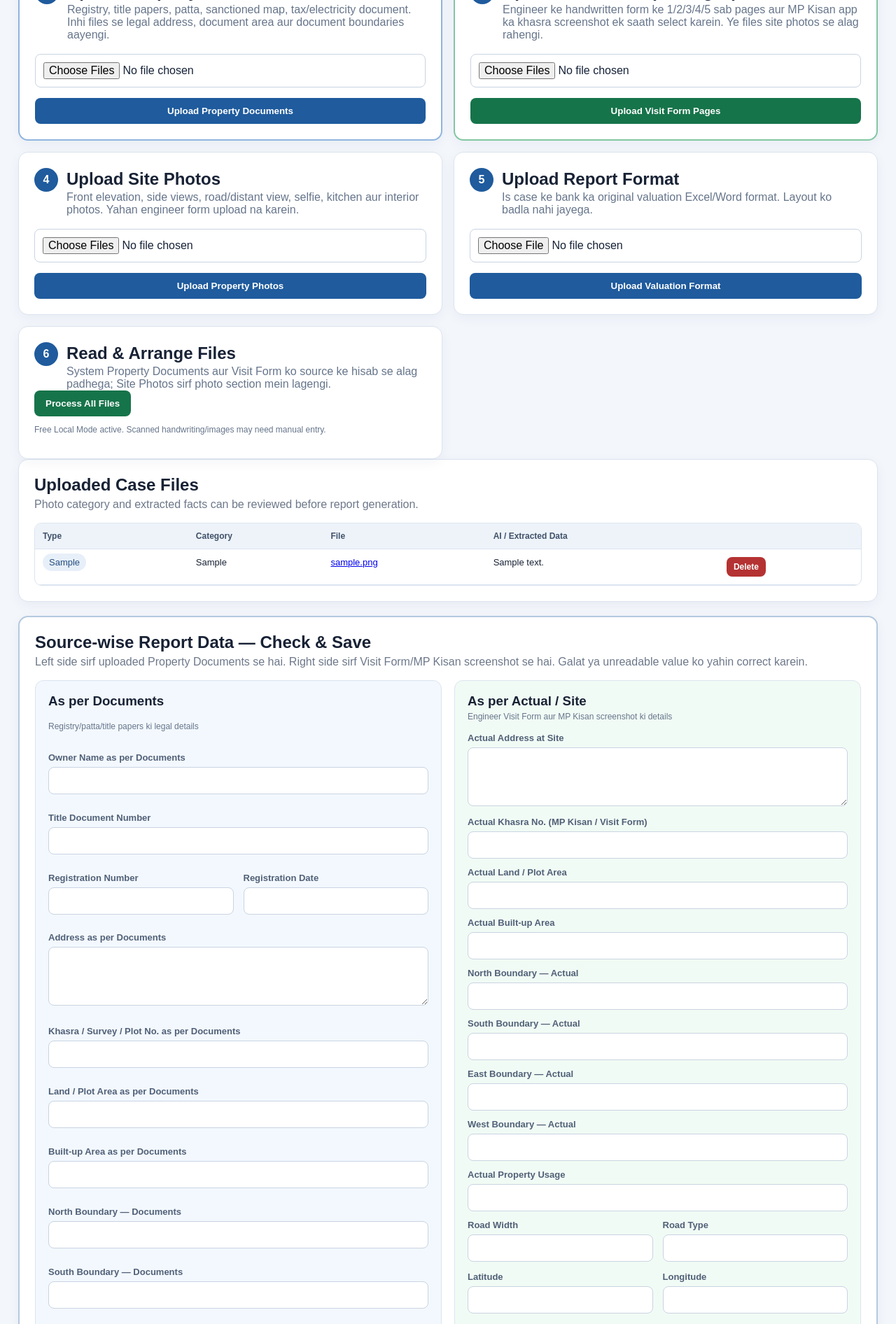
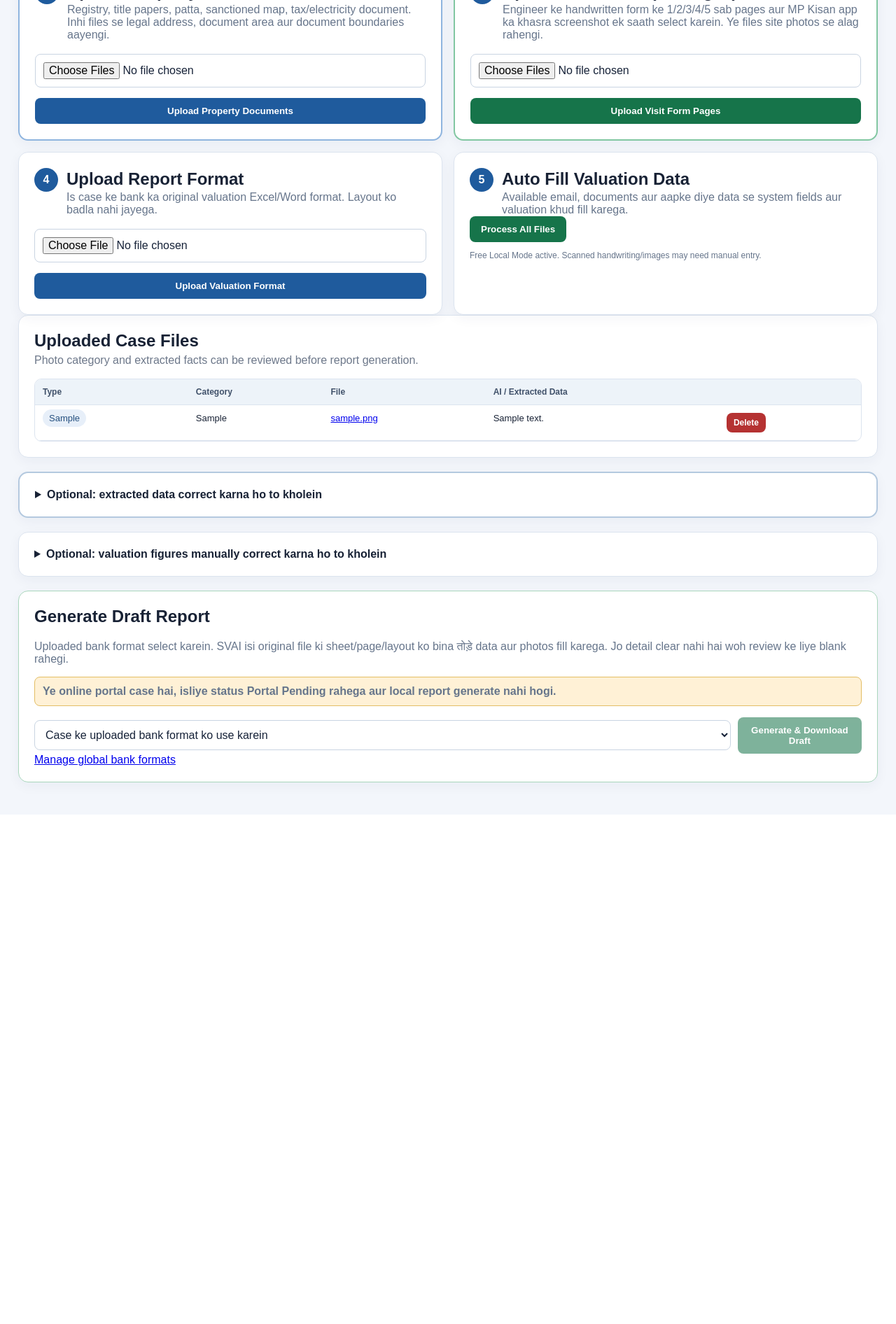
Before and after one commit to Sakshamsvai/SVAI-Production, a Flask app: page /cases/1 in a window 1280 px wide. Shown: the part 746-2638 px from the top of the page at 70% size. After the commit the page ends 1881 px from the top, so only its background shows below. Run offline with Flask 3, Linux system fonts and the light colour scheme; the visitor is signed in with stand-in values (Sample User, id 1); tables that the repository leaves empty hold one stand-in row (values such as "Sample post"); some libraries are stand-ins or nearby versions.

Commit message:
Improve MIS source and automatic case data

```diff
--- a/ai_service_openai.py
+++ b/ai_service_openai.py
@@ -680,6 +680,8 @@ def regex_email_extract(subject, body, sender):
         r"[A-Z]{2,}[A-Z0-9/\-]*\d[A-Z0-9/\-]*)\b",
     ], text, _clean_application_number)
     customer_name = _first_match([
+        r"(?im)^\s*applicant\s+name\s*[:=\-]\s*"
+        r"(?:mr|mrs|ms|smt|shri)?\.?\s*([A-Za-z][A-Za-z .'-]{1,80})$",
         r"(?im)(?:customer|applicant|borrower)\s*(?:/s)?\s*(?:name(?:/s)?)?"
         r"\s*(?:[:=\-]\s*|\s+)(?:mr|mrs|ms|smt|shri)?\.?\s*"
         r"([A-Za-z][A-Za-z .'-]{1,80}?)(?=\s*(?:\n|\||;|$|"
--- a/server.py
+++ b/server.py
@@ -968,6 +968,36 @@ def email_case_status(details):
         details.get("case_type"),
     )
     return "New - Email" if all(required) else "Email Parsed - Review"
+
+
+def mailbox_source(case):
+    email = (case.source_email or "").strip().casefold()
+    if email.endswith("@gmail.com"):
+        return "Gmail"
+    if email.endswith("@yahoo.com") or email.endswith("@yahoo.in"):
+        return "Yahoo"
+    return "Manual / Import" if not email else email
+
+
+def concise_mis_address(value, limit=150):
+    text = re.sub(r"\s+", " ", str(value or "")).strip(" ,;-")
+    if not text:
+        return ""
+    colony = re.search(r"(?i)\bcolony\b", text)
+    locality = re.search(r"(?i)\b(?:village|vill\.?|gram)\b", text)
+    if colony and (not locality or colony.start() < locality.start()):
+        comma = text.rfind(",", 0, colony.start())
+        text = text[comma + 1:].strip() if comma >= 0 else text
+    elif locality:
+        text = text[locality.start():]
+    end = re.search(
+        r"(?i)\b(?:district|distt?\.?)[\s:.-]*[A-Za-z][A-Za-z .'-]{1,45}", text
+    )
+    if end:
+        text = text[:end.end()]
+    if len(text) > limit:
+        text = text[:limit].rsplit(" ", 1)[0].rstrip(" ,;-") + "…"
+    return text
 
 
 def apply_email_details(case, details, account, subject, received, unique_id):
@@ -1302,6 +1332,13 @@ def fetch_email_account(account: EmailAccount, start_date=None, end_date=None):
                 details, account, subject, received
             )
             if duplicate_case:
+                if existing_case and _message_already_recorded(existing_case, unique_id):
+                    apply_email_details(
+                        existing_case, details, account, subject, received, unique_id
+                    )
+                    db.session.commit()
+                    updated += 1
+                    continue
                 if apply_followup_to_existing_case(
                     duplicate_case, details, attachments, subject, received, unique_id,
                     action="Duplicate assignment merged into existing MIS case",
@@ -1646,7 +1683,12 @@ def template_security():
         stored = safe_json(case.extracted_json)
         profile = stored.get("case_profile") or stored.get("email") or stored
         return profile.get("distance_from_branch", profile.get("km", ""))
-    return {"csrf_token": session.get("_csrf_token", ""), "case_km": case_km}
+    return {
+        "csrf_token": session.get("_csrf_token", ""),
+        "case_km": case_km,
+        "mailbox_source": mailbox_source,
+        "concise_mis_address": concise_mis_address,
+    }
 
 
 @app.before_request
@@ -2060,7 +2102,6 @@ def dashboard():
     stats = {
         "cases": ValuationCase.query.filter_by(archived=False).count(),
         "documents": FileAsset.query.filter_by(asset_type="document").count(),
-        "photos": FileAsset.query.filter_by(asset_type="photo").count(),
         "reports": FileAsset.query.filter_by(asset_type="report").count(),
     }
     return render_template(
@@ -2623,7 +2664,7 @@ def process_case_ai(case_id):
             if paid_mode else
             f"Free local mode processed {processed} file(s)."
         )
-        + " Review extracted data and valuation before report generation.",
+        + " Available data se valuation fields auto-filled.",
         "success",
     )
     return redirect(url_for("case_detail", case_id=case_id))
--- a/templates/case_detail.html
+++ b/templates/case_detail.html
@@ -54,15 +54,7 @@
   </div>
 
   <div class="card workflow-step">
-    <div class="step-title"><span>4</span><div><h2>Upload Site Photos</h2><p>Front elevation, side views, road/distant view, selfie, kitchen aur interior photos. Yahan engineer form upload na karein.</p></div></div>
-    <form method="post" enctype="multipart/form-data" action="{{ url_for('upload_visit_files', case_id=case.id) }}" class="stack compact-stack">
-      <input type="file" name="files" accept=".zip,.jpg,.jpeg,.png,.webp" multiple required>
-      <button>Upload Property Photos</button>
-    </form>
-  </div>
-
-  <div class="card workflow-step">
-    <div class="step-title"><span>5</span><div><h2>Upload Report Format</h2><p>Is case ke bank ka original valuation Excel/Word format. Layout ko badla nahi jayega.</p></div></div>
+    <div class="step-title"><span>4</span><div><h2>Upload Report Format</h2><p>Is case ke bank ka original valuation Excel/Word format. Layout ko badla nahi jayega.</p></div></div>
     <form method="post" enctype="multipart/form-data" action="{{ url_for('upload_case_template', case_id=case.id) }}" class="stack compact-stack">
       <input type="hidden" name="bank_name" value="{{ case.bank_name or '' }}">
       <input type="file" name="template" accept=".xlsx,.xlsm,.docx" required>
@@ -71,7 +63,7 @@
   </div>
 
   <div class="card workflow-step ai-step">
-    <div class="step-title"><span>6</span><div><h2>Read & Arrange Files</h2><p>System Property Documents aur Visit Form ko source ke hisab se alag padhega; Site Photos sirf photo section mein lagengi.</p></div></div>
+    <div class="step-title"><span>5</span><div><h2>Auto Fill Valuation Data</h2><p>Available email, documents aur aapke diye data se system fields aur valuation khud fill karega.</p></div></div>
     <form method="post" action="{{ url_for('process_case_ai', case_id=case.id) }}">
       <button class="green">Process All Files</button>
     </form>
@@ -109,7 +101,8 @@
   </div>
 </section>
 
-<section class="card source-review">
+<details class="card source-review">
+  <summary><strong>Optional: extracted data correct karna ho to kholein</strong></summary>
   <div class="section-head">
     <div><h2>Source-wise Report Data — Check & Save</h2><p>Left side sirf uploaded Property Documents se hai. Right side sirf Visit Form/MP Kisan screenshot se hai. Galat ya unreadable value ko yahin correct karein.</p></div>
   </div>
@@ -179,10 +172,11 @@
   {% if profile %}
   <details><summary>View complete extracted profile</summary><pre class="profile-json">{{ profile | tojson(indent=2) }}</pre></details>
   {% endif %}
-</section>
+</details>
 
-<section class="card">
-  <div class="step-title"><span>7</span><div><h2>Valuation Calculation & Manual Review</h2><p>Extracted details verify karein. Market rates/areas engineer ke actual data se confirm karke save karein; calculation paid GPT ke bina bhi chalegi.</p></div></div>
+<details class="card">
+  <summary><strong>Optional: valuation figures manually correct karna ho to kholein</strong></summary>
+  <div class="step-title"><span>6</span><div><h2>Auto-filled Valuation Calculation</h2><p>System available data se calculation bharega. Sirf correction ki zaroorat ho tabhi is form ko use karein.</p></div></div>
   <form method="post" action="{{ url_for('save_valuation', case_id=case.id) }}" class="form-grid four">
     {% set v = valuation %}
     <label>Land Area<input type="number" step="any" name="land_area" value="{{ v.land_area if v else 0 }}"></label>
@@ -208,7 +202,7 @@
     <div><span>Government Value</span><b>₹ {{ "{:,.0f}".format(valuation.govt_value or 0) }}</b></div>
   </div>
   {% endif %}
-</section>
+</details>
 
 <section class="card report-card">
   <h2>Generate Draft Report</h2>
--- a/templates/dashboard.html
+++ b/templates/dashboard.html
@@ -3,7 +3,6 @@
 <section class="stats">
   <div class="stat"><span>Active Cases</span><b>{{ stats.cases }}</b></div>
   <div class="stat"><span>Property Documents</span><b>{{ stats.documents }}</b></div>
-  <div class="stat"><span>Site Photos</span><b>{{ stats.photos }}</b></div>
   <div class="stat"><span>Generated Reports</span><b>{{ stats.reports }}</b></div>
 </section>
 
@@ -68,8 +67,8 @@
           <td>{{ case.contact_number or '—' }}</td>
           <td>{{ case.case_type or '—' }}</td>
           <td>{{ case.bank_name or '—' }}</td>
-          <td><span class="pill">{{ case.status }}</span></td>
-          <td class="address">{{ case.property_address or '—' }}</td>
+          <td><span class="pill">{{ case.status }}</span><br><small>{{ mailbox_source(case) }}</small></td>
+          <td class="address" title="{{ case.property_address or '' }}">{{ concise_mis_address(case.property_address) or '—' }}</td>
           <td>{{ case.visit_by or '—' }}</td>
           <td>{{ case.branch_name or '—' }}</td>
           <td><form method="post" action="{{ url_for('update_case_km', case_id=case.id) }}" class="km-form"><input type="number" step="0.01" min="0" name="distance_from_branch" value="{{ case_km(case) }}" placeholder="KM"><button class="small">Save</button></form></td>
--- a/templates/new_case.html
+++ b/templates/new_case.html
@@ -5,7 +5,7 @@
     <span>1</span>
     <div>
       <h1>Application Number Se Report File Kholein</h1>
-    <p>Bas application number daliye. Agle page par Property Documents, Visit Form, Site Photos aur bank format ke alag-alag saaf upload options milenge.</p>
+    <p>Bas application number aur available data dijiye. SVAI details aur valuation khud fill karega; manual form bharna zaroori nahi hai.</p>
     </div>
   </div>
   <form method="post" class="stack">
```
Also changed, not shown: tests/test_smoke.py (+23 -0 lines).
